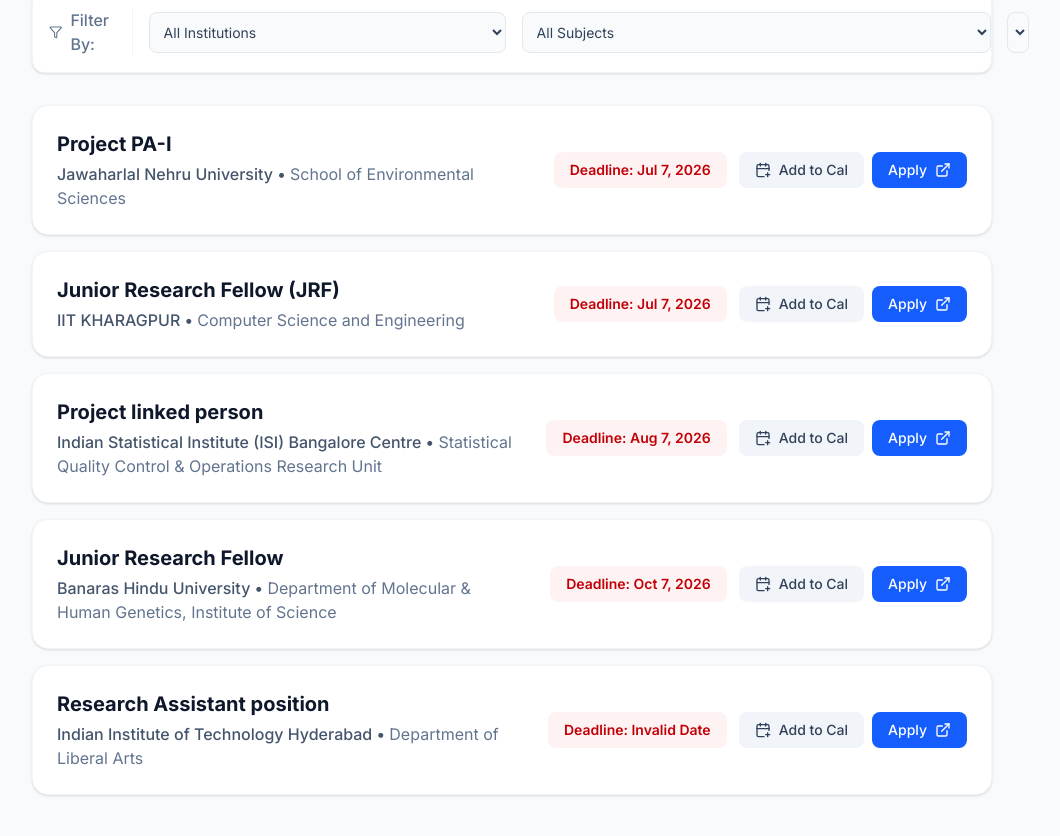
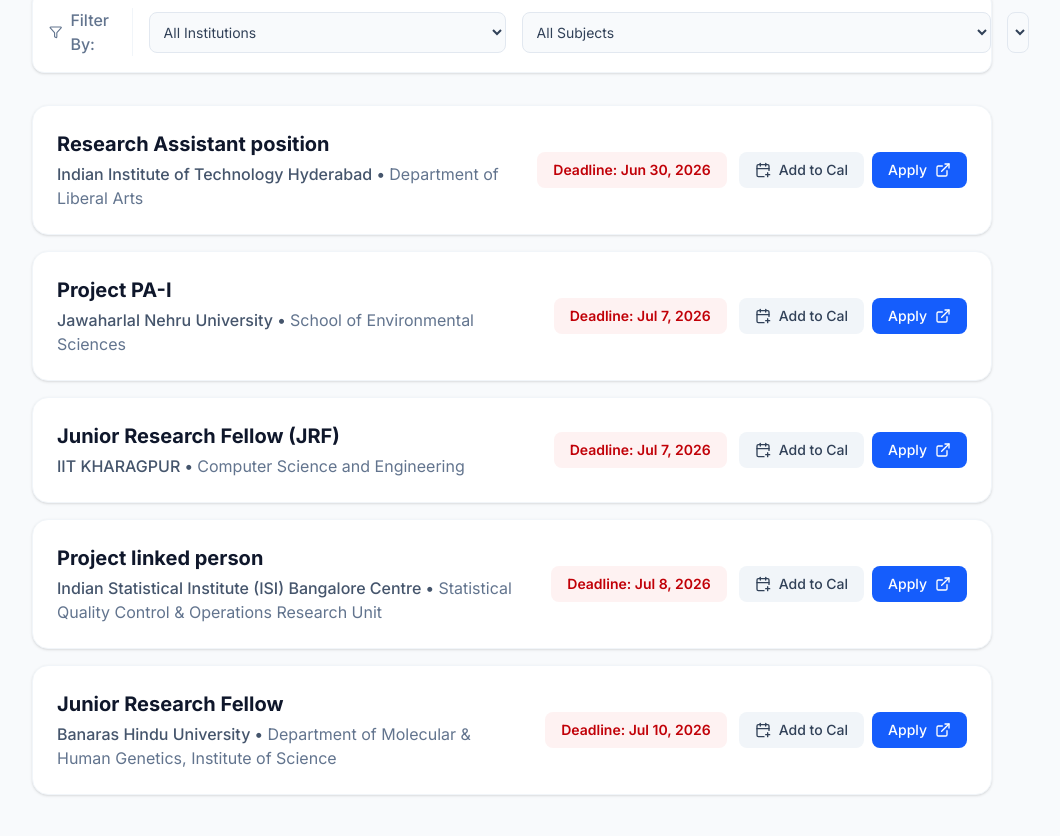
Before and after one commit to Tamalikaaa18/ResearchKaro, a React (Vite) app: page / in a window 1280 px wide. Shown: the part 1057-1893 px from the top of the page, without its empty margins (128-1188 px from the left). Built offline with nearby package versions, Linux system fonts and the light colour scheme.

Commit message:
Deploy date fix

```diff
--- a/src/components/LandingPage.tsx
+++ b/src/components/LandingPage.tsx
@@ -11,6 +11,19 @@
   deadline: string;
   link: string;
 }
+
+// Helper function to safely parse Indian date format (DD.MM.YY or DD.MM.YYYY)
+const parseIndianDate = (dateStr: string): Date => {
+  if (!dateStr) return new Date();
+
+  if (dateStr.includes('.')) {
+    const [day, month, year] = dateStr.split('.');
+    const fullYear = year.length === 2 ? `20${year}` : year;
+    return new Date(Number(fullYear), Number(month) - 1, Number(day));
+  }
+
+  return new Date(dateStr);
+};
 
 export default function LandingPage() {
   const [opportunities, setOpportunities] = useState<Opportunity[]>([]);
@@ -45,8 +58,8 @@
     .filter(opp => (filterInst ? opp.institution === filterInst : true))
     .filter(opp => (filterDept ? opp.department === filterDept : true))
     .sort((a, b) => {
-      const dateA = new Date(a.deadline).getTime();
-      const dateB = new Date(b.deadline).getTime();
+      const dateA = parseIndianDate(a.deadline).getTime();
+      const dateB = parseIndianDate(b.deadline).getTime();
       return sortDeadline === 'asc' ? dateA - dateB : dateB - dateA;
     });
 
@@ -185,8 +198,14 @@
 
           <div className="space-y-4">
             {filteredOpps.length > 0 ? filteredOpps.map((opp) => {
-              // Simple Google Calendar Event URL Generation
-              const start = opp.deadline.replace(/-/g, '');
+              const parsedDate = parseIndianDate(opp.deadline);
+
+              // Correctly format the date string to YYYYMMDD for Google Calendar
+              const yyyy = parsedDate.getFullYear();
+              const mm = String(parsedDate.getMonth() + 1).padStart(2, '0');
+              const dd = String(parsedDate.getDate()).padStart(2, '0');
+              const start = `${yyyy}${mm}${dd}`;
+
               const calUrl = new URL('https://calendar.google.com/calendar/render');
               calUrl.searchParams.append('action', 'TEMPLATE');
               calUrl.searchParams.append('text', `Deadline: ${opp.title} at ${opp.institution}`);
@@ -202,7 +221,7 @@
 
                   <div className="flex flex-col sm:flex-row items-center gap-3">
                     <div className="bg-red-50 text-red-700 px-4 py-2 rounded-lg text-sm font-semibold w-full sm:w-auto text-center whitespace-nowrap">
-                      Deadline: {new Date(opp.deadline).toLocaleDateString('en-US', { month: 'short', day: 'numeric', year: 'numeric' })}
+                      Deadline: {parsedDate.toLocaleDateString('en-US', { month: 'short', day: 'numeric', year: 'numeric' })}
                     </div>
                     <div className="flex w-full sm:w-auto gap-2">
                       <a
```
Also changed, not shown: public/opportunities.csv.
